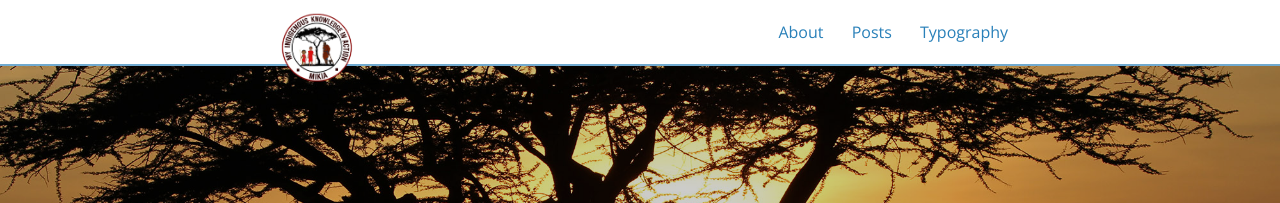
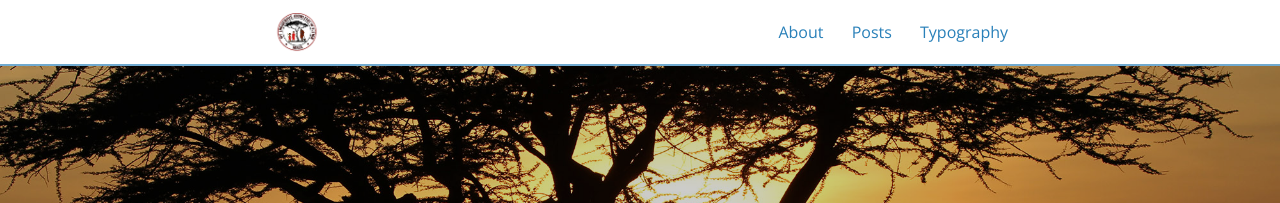
Before and after one commit to mikiakenya/mikiakenya.github.io, a Jekyll site: the page built from index.html, in a window 1280 px wide. Shown: the top 203 px of the page. Built offline with Jekyll 4.4.1, drawn with Linux system fonts in a browser that asks for light colours; nearby versions of some CDN libraries; the list of posts is cut into pages by our own code.

Commit message:
attempting to revert logo changes

```diff
--- a/_sass/_layout.scss
+++ b/_sass/_layout.scss
@@ -150,7 +150,7 @@ pre code.hljs {
     	padding-left: $em-base;
     }
     img {
-      max-height: 4.5em;
+      max-height: 2.5em;
       margin-top: 0.75em;
       padding-right: 1em;
     }
```
